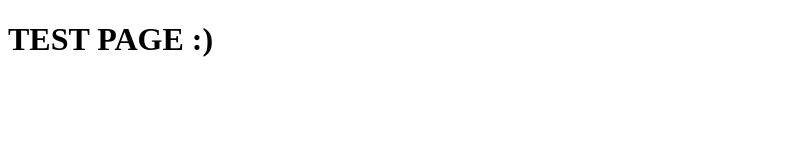
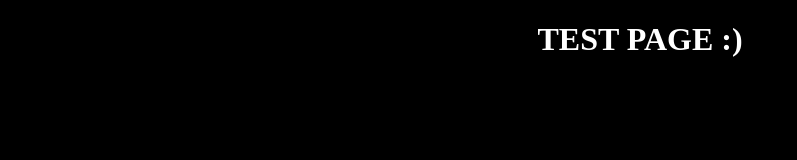
Before and after one commit to bmspd/rsschool-cv, a plain HTML site: page index.html in a window 1280 px wide. Shown: the whole page, without its empty margins (0-797 px from the left). Drawn offline with Linux system fonts and the light colour scheme.

Commit message:
feat: add style.css

```diff
--- a/index.html
+++ b/index.html
@@ -1,6 +1,7 @@
 <!DOCTYPE html>
 <html lang="en">
 <head>
+    <link rel="stylesheet" href="style.css">
     <meta charset="UTF-8">
     <title>Title</title>
 </head>
--- /dev/null
+++ b/style.css
@@ -0,0 +1,11 @@
+body {
+    background-color: black;
+}
+h1 {
+    text-align: center;
+    color: white;
+    cursor: pointer;
+}
+h1:hover {
+    color: lightcoral;
+}
```
